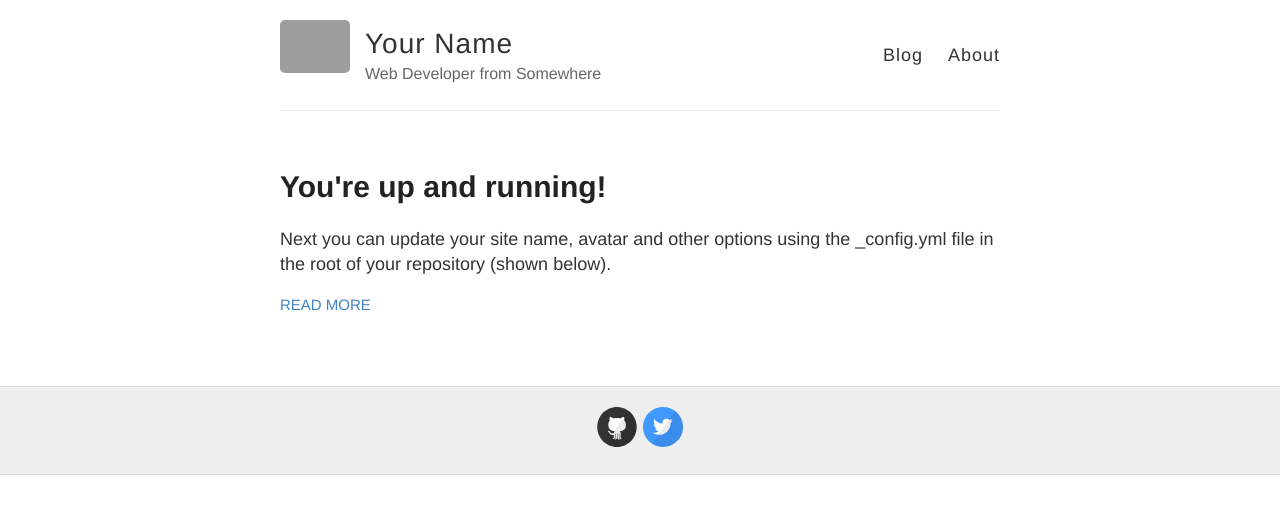
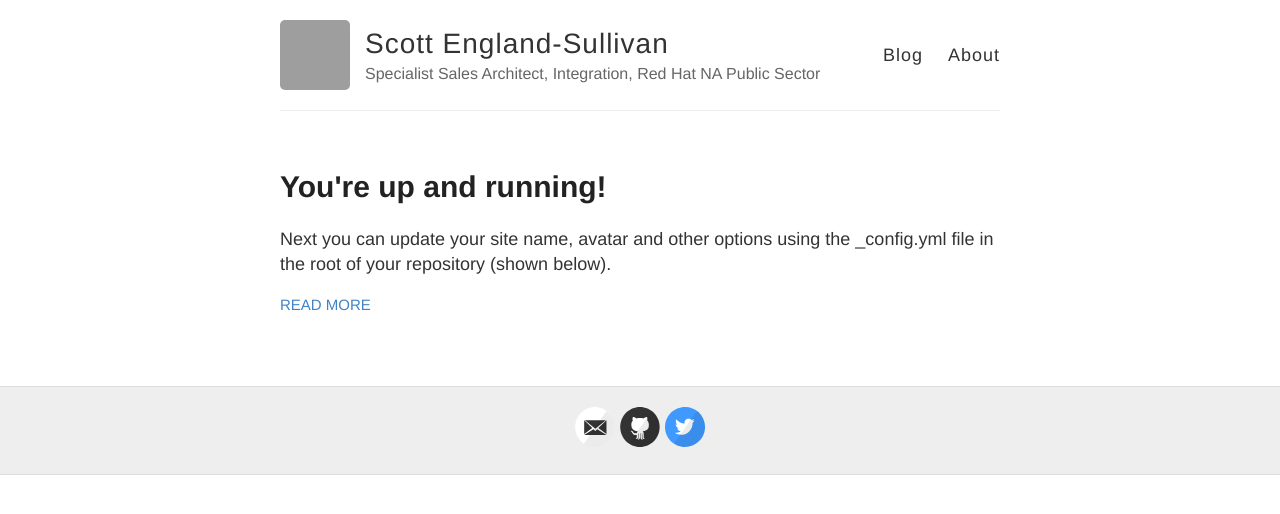
Before and after one commit to sully6768/sully6768.github.io, a Jekyll site: the page built from index.html, in a window 1280 px wide. Shown: the top 514 px of the page. Built offline with Jekyll 4.4.1, drawn with Linux system fonts in a browser that asks for light colours; grey boxes are pictures that could not be loaded.

Commit message:
updated config.yml

```diff
--- a/_config.yml
+++ b/_config.yml
@@ -3,13 +3,13 @@
 #
 
 # Name of your site (displayed in the header)
-name: Your Name
+name: Scott England-Sullivan
 
 # Short bio or description (displayed in the header)
-description: Web Developer from Somewhere
+description: Specialist Sales Architect, Integration, Red Hat NA Public Sector
 
 # URL of your avatar or profile pic (you could use your GitHub profile pic)
-avatar: https://raw.githubusercontent.com/barryclark/jekyll-now/master/images/jekyll-logo.png
+avatar: https://avatars1.githubusercontent.com/u/609724?v=3&s=200
 
 #
 # Flags below are optional
@@ -18,15 +18,15 @@ avatar: https://raw.githubusercontent.com/barryclark/jekyll-now/master/images/je
 # Includes an icon in the footer for each username you enter
 footer-links:
   dribbble:
-  email:
+  email: scottes@redhat.com
   facebook:
   flickr:
-  github: barryclark/jekyll-now
+  github: sully6768/sully6768.github.io
   instagram:
   linkedin:
   pinterest:
   rss: # just type anything here for a working RSS icon
-  twitter: jekyllrb
+  twitter: sully6768
   stackoverflow: # your stackoverflow profile, e.g. "users/50476/bart-kiers"
   youtube: # channel/<your_long_string> or user/<user-name>
   googleplus: # anything in your profile username that comes after plus.google.com/
```
